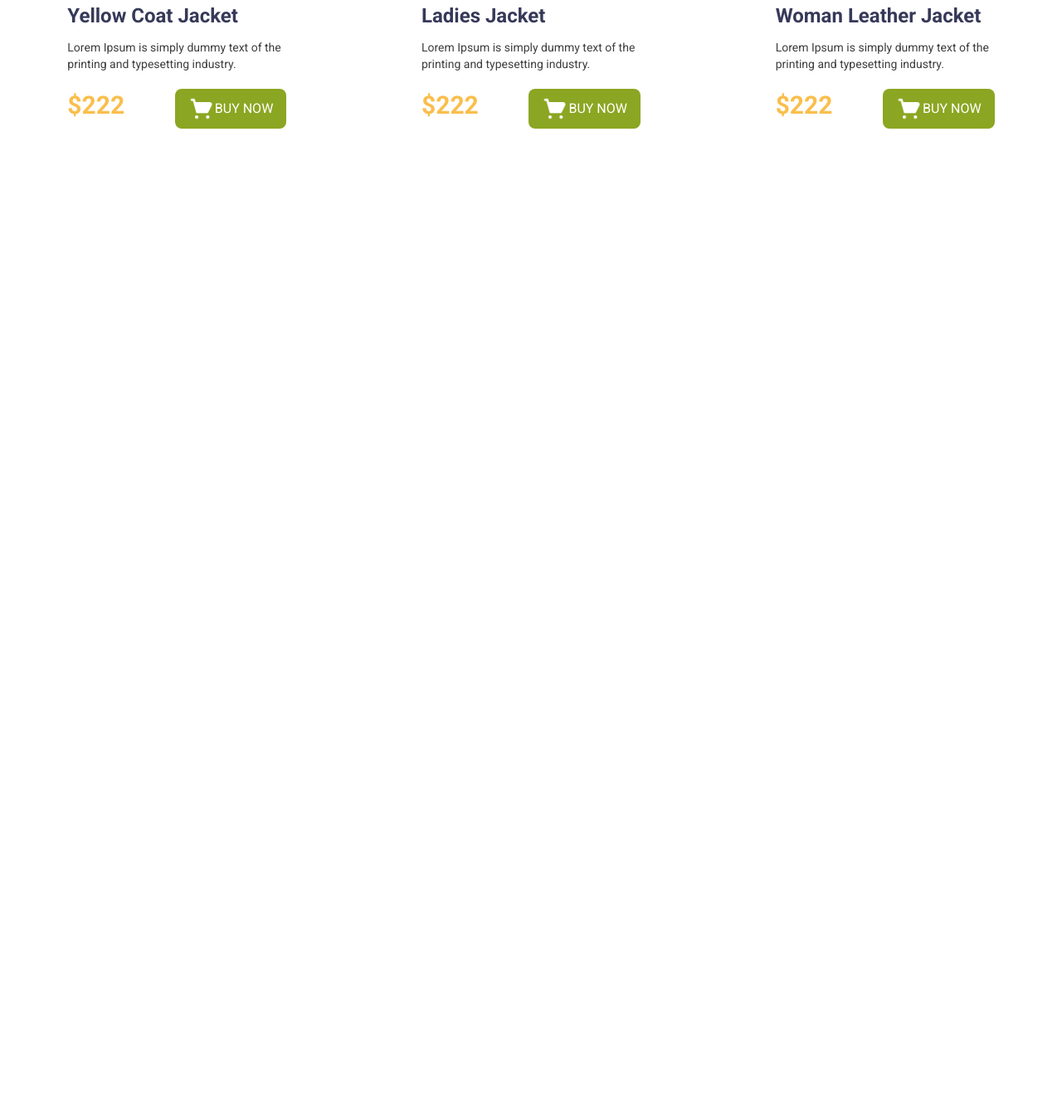
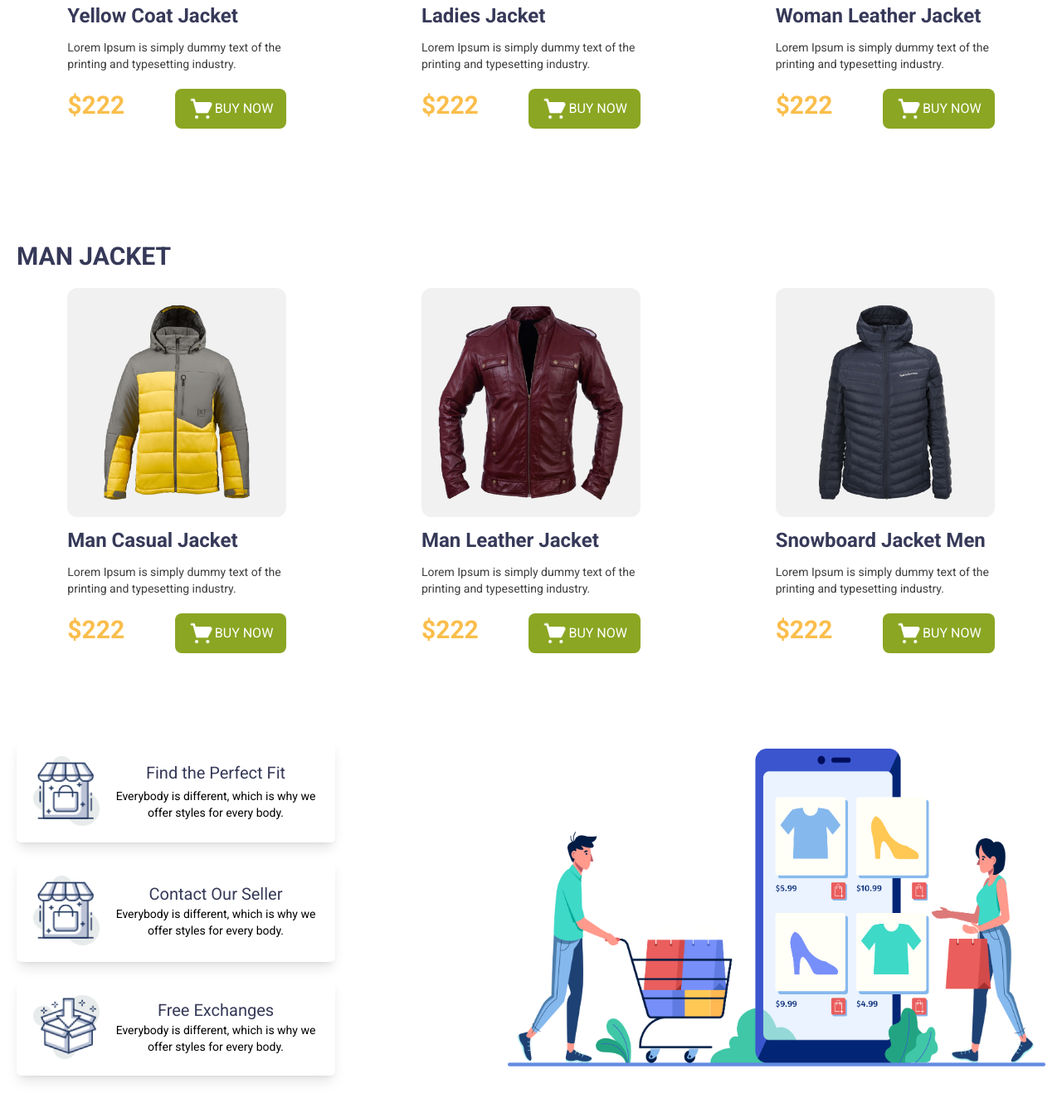
Before and after one commit to ashraful-islam-siam/penguin-tailwind, a website built with Vite: page index.html in a window 1280 px wide. Shown: the part 1063-2404 px from the top of the page at 83% size. Before the commit the page ends 1286 px from the top, so only its background shows below. Built offline with nearby package versions, Linux system fonts and the light colour scheme.

Commit message:
Added Man jacket section and penguin details section

```diff
--- a/index.html
+++ b/index.html
@@ -31,7 +31,7 @@
             <img
               src="./icons/logo.png"
               alt="Penguin Fashion Logo"
-              class="md:w-[300px] w-80"
+              class="md:w-[300px] w-60"
             />
           </div>
 
@@ -159,6 +159,139 @@
           </div>
         </div>
       </section>
+      <!-- Man Jacket -->
+      <section class="women-jacket-container mt-10 mb-5 py-12">
+        <h3 class="text-3xl uppercase text-[#363958] font-semibold">
+          man Jacket
+        </h3>
+
+        <div
+          class="jacket-content mt-5 flex items-center justify-around md:flex-row flex-col m-auto gap-10"
+        >
+          <div class="woman-jacket w-[80%] md:w-auto">
+            <div
+              class="bg-[#F1F1F1] flex items-center justify-center p-5 rounded-xl"
+            >
+              <img src="./images/jacket-4.png" alt="" class="w-56" />
+            </div>
+            <div>
+              <h2 class="text-2xl font-semibold text-[#363958] my-3">
+                Man Casual Jacket
+              </h2>
+              <p class="text-[#3E3E3E] text-sm mb-3">
+                Lorem Ipsum is simply dummy text of the <br />
+                printing and typesetting industry.
+              </p>
+              <div class="flex items-center justify-between">
+                <h3 class="text-3xl text-[#FABE4C] font-semibold">$222</h3>
+                <button
+                  class="bg-[#8ba622] uppercase text-white flex items-center py-2 px-4 rounded-lg mt-2"
+                >
+                  <img src="./icons/shopping-cart 1.png" class="w-8" alt="" />
+                  Buy Now
+                </button>
+              </div>
+            </div>
+          </div>
+          <div class="woman-jacket w-[80%] md:w-auto">
+            <div
+              class="bg-[#F1F1F1] flex items-center justify-center p-5 rounded-xl"
+            >
+              <img src="./images/jacket-5.png" alt="" class="w-56 rounded-md" />
+            </div>
+            <div>
+              <h2 class="text-2xl font-semibold text-[#363958] my-3">
+                Man Leather Jacket
+              </h2>
+              <p class="text-[#3E3E3E] text-sm mb-3">
+                Lorem Ipsum is simply dummy text of the <br />
+                printing and typesetting industry.
+              </p>
+              <div class="flex items-center justify-between">
+                <h3 class="text-3xl text-[#FABE4C] font-semibold">$222</h3>
+                <button
+                  class="bg-[#8ba622] uppercase text-white flex items-center py-2 px-4 rounded-lg mt-2"
+                >
+                  <img src="./icons/shopping-cart 1.png" class="w-8" alt="" />
+                  Buy Now
+                </button>
+              </div>
+            </div>
+          </div>
+          <div class="woman-jacket w-[80%] md:w-auto">
+            <div
+              class="bg-[#F1F1F1] flex items-center justify-center p-5 rounded-xl"
+            >
+              <img src="./images/jacket-6.png" alt="" class="w-56" />
+            </div>
+            <div>
+              <h2 class="text-2xl font-semibold text-[#363958] my-3">
+                Snowboard Jacket Men
+              </h2>
+              <p class="text-[#3E3E3E] text-sm mb-3">
+                Lorem Ipsum is simply dummy text of the <br />
+                printing and typesetting industry.
+              </p>
+              <div class="flex items-center justify-between">
+                <h3 class="text-3xl text-[#FABE4C] font-semibold">$222</h3>
+                <button
+                  class="bg-[#8ba622] text-white uppercase flex items-center py-2 px-4 rounded-lg mt-2"
+                >
+                  <img src="./icons/shopping-cart 1.png" class="w-8" alt="" />
+                  Buy Now
+                </button>
+              </div>
+            </div>
+          </div>
+        </div>
+      </section>
+
+      <!-- Penguin Details -->
+      <section
+        class="penguin-details mt-14 mb-14 flex md:gap-52 gap-32 items-center md:flex-row flex-col"
+      >
+        <div class="penguin-text-container order-2 md:order-1">
+          <div
+            class="penguin-texts flex items-center gap-4 shadow-lg w-96 p-5 rounded-md md:flex-row flex-col text-center mb-5"
+          >
+            <img class="w-20" src="./icons/house.png" alt="" />
+            <div>
+              <h3 class="text-[#363958] text-xl mb-1">Find the Perfect Fit</h3>
+              <p class="text-sm">
+                Everybody is different, which is why we offer styles for every
+                body.
+              </p>
+            </div>
+          </div>
+          <div
+            class="penguin-texts flex items-center gap-4 shadow-lg w-96 p-5 rounded-md md:flex-row flex-col text-center mb-5"
+          >
+            <img class="w-20" src="./icons/house.png" alt="" />
+            <div>
+              <h3 class="text-[#363958] text-xl">Contact Our Seller</h3>
+              <p class="text-sm">
+                Everybody is different, which is why we offer styles for every
+                body.
+              </p>
+            </div>
+          </div>
+          <div
+            class="penguin-texts flex items-center gap-4 shadow-lg w-96 p-5 rounded-md md:flex-row flex-col text-center"
+          >
+            <img class="w-20" src="./icons/box.png" alt="" />
+            <div>
+              <h3 class="text-[#363958] text-xl">Free Exchanges</h3>
+              <p class="text-sm">
+                Everybody is different, which is why we offer styles for every
+                body.
+              </p>
+            </div>
+          </div>
+        </div>
+        <div class="penguin-image order-1 md:order-2">
+          <img src="./images/shopping.png" class="w-[100%]" alt="" />
+        </div>
+      </section>
     </div>
   </body>
 </html>
```
